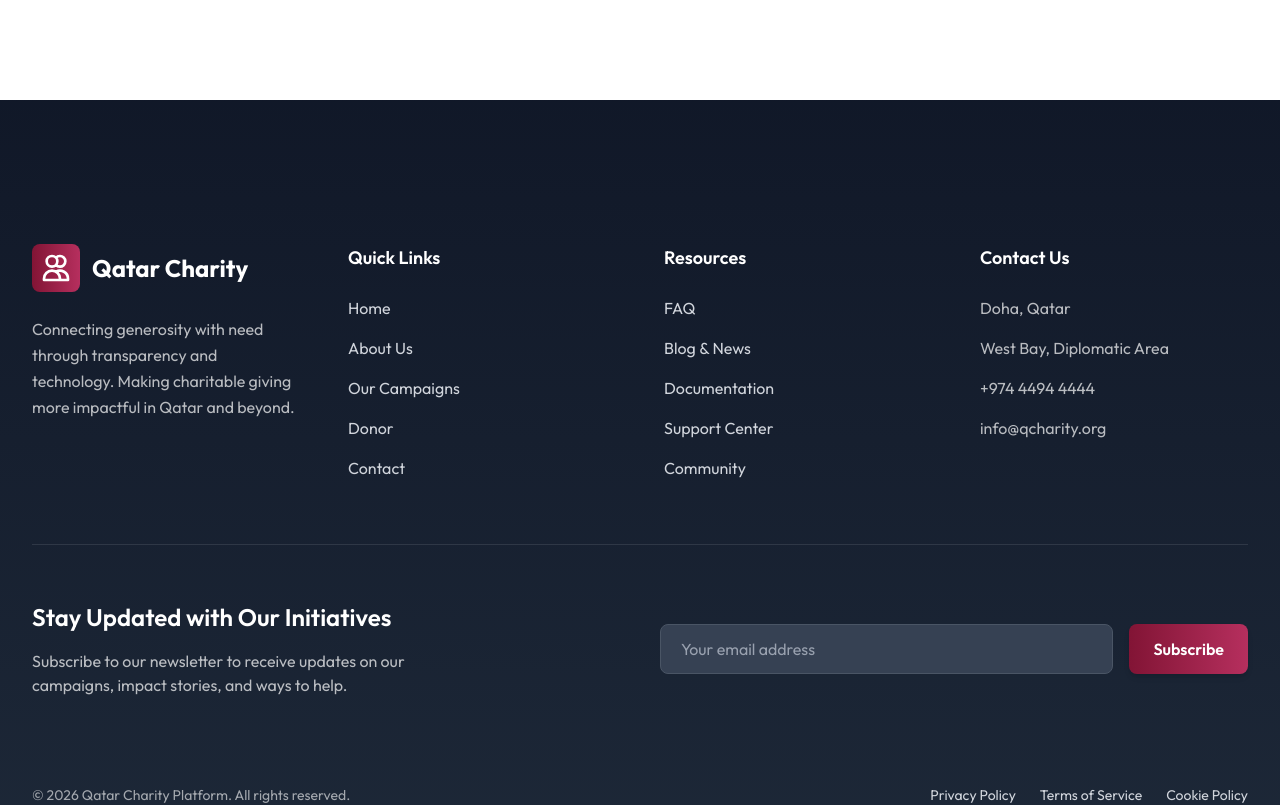
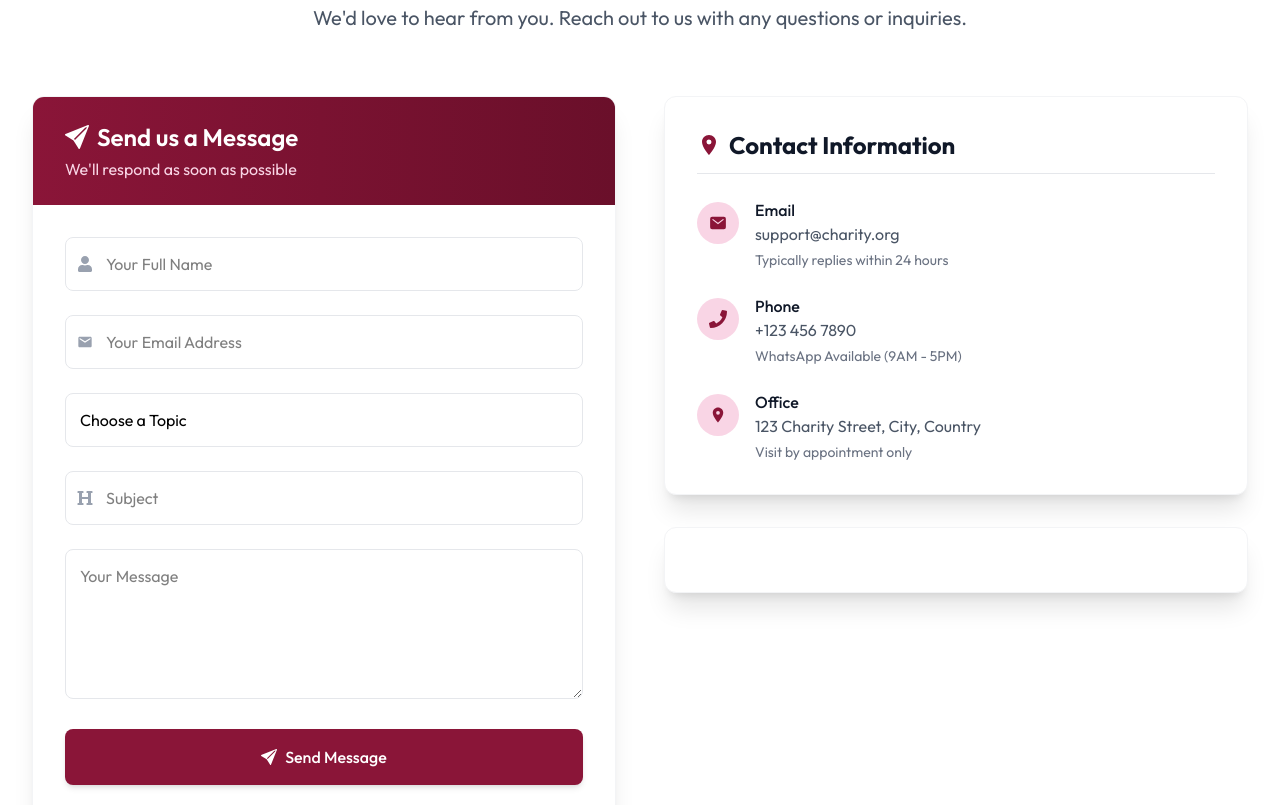
Before and after one commit to Moeen999/charityblushtask, a React (Vite) app: page /contact in a window 1280 px wide. Shown: the part 940-1745 px from the top of the page. Built offline with nearby package versions, Linux system fonts and the light colour scheme.

Commit message:
Updated title in index.html for consistency; enhanced GetInTouch component with contact form and information display; added contactInfo constants for better data management.

```diff
--- a/index.html
+++ b/index.html
@@ -4,7 +4,7 @@
     <meta charset="UTF-8" />
     <link rel="icon" type="image/svg+xml" href="/vite.svg" />
     <meta name="viewport" content="width=device-width, initial-scale=1.0" />
-    <title>charityblushtask</title>
+    <title>Charity Blush</title>
   </head>
   <body>
     <div id="root"></div>
--- a/src/components/GetInTouch.jsx
+++ b/src/components/GetInTouch.jsx
@@ -1,15 +1,126 @@
+import { BsFillSendFill } from "react-icons/bs";
+import { FaUser } from "react-icons/fa";
+import { MdEmail, MdLocationOn } from "react-icons/md";
+import { FaHeading } from "react-icons/fa";
+import { contactInfo } from "../constants/content";
 
 const GetinTouch = () => {
   return (
     <>
-    <div className="text-center mb-16 aos-init aos-animate">
-        <h1 className="text-4xl font-bold text-gray-900 mb-4 font-serif aos-init aos-animate">
-            Get In Touch
+      <div className="text-center mb-16 ">
+        <h1 className="text-4xl font-bold text-gray-900 mb-4 font-serif ">
+          Get In Touch
         </h1>
-    </div>
-    <div className="grid md:grid-cols-2 gap-12"></div>
+        <p className="text-xl text-gray-600 max-w-2xl mx-auto ">
+          We'd love to hear from you. Reach out to us with any questions or
+          inquiries.
+        </p>
+      </div>
+
+      <div className="grid md:grid-cols-2 gap-12">
+        <div className="bg-white rounded-xl shadow-xl overflow-hidden border border-gray-100 transition-all duration-300 hover:shadow-2xl sm:h-[115vh] ">
+          <div className="bg-linear-to-r from-[#8A1538] to-[#6A0F2A] py-6 px-8">
+            <h2 className="text-white text-2xl font-semibold flex items-center gap-2">
+              <BsFillSendFill className="text-white" />
+              Send us a Message
+            </h2>
+            <p class="text-[#F9D5E5] mt-1">We'll respond as soon as possible</p>
+          </div>
+
+          <form className="p-8 space-y-6">
+            <div className="relative">
+              <div className="absolute inset-y-0 left-0 flex items-center pl-3 pointer-events-none">
+                <FaUser className="text-gray-400" />
+              </div>
+              <input
+                type="text"
+                placeholder="Your Full Name"
+                required
+                className="w-full border border-gray-200 rounded-lg pl-10 p-3.5 focus:outline-none focus:ring-2 focus:ring-[#8A1538]/30 transition-all duration-300"
+              />
+            </div>
+            <div className="relative">
+              <div className="absolute inset-y-0 left-0 flex items-center pl-3 pointer-events-none">
+                <MdEmail className="text-gray-400" />
+              </div>
+              <input
+                type="email"
+                placeholder="Your Email Address"
+                required
+                className="w-full border border-gray-200 rounded-lg pl-10 p-3.5 focus:outline-none focus:ring-2 focus:ring-[#8A1538]/30 transition-all duration-300"
+              />
+            </div>
+            <select className="w-full border border-gray-200 rounded-lg p-3.5 focus:outline-none focus:ring-2 focus:ring-[#8A1538]/30 transition-all duration-300 bg-white appearance-none">
+              {[
+                "Choose a Topic",
+                "Donation Support",
+                "Receipts",
+                "Campaign Info",
+                "General Inquiry",
+              ].map((val, index) => {
+                return (
+                  <option value={val} key={index}>
+                    {val}
+                  </option>
+                );
+              })}
+            </select>
+            <div className="relative">
+              <div className="absolute inset-y-0 left-0 flex items-center pl-3 pointer-events-none">
+                <FaHeading className="text-gray-400" />
+              </div>
+              <input
+                type="text"
+                placeholder="Subject"
+                className="w-full border border-gray-200 rounded-lg pl-10 p-3.5 focus:outline-none focus:ring-2 focus:ring-[#8A1538]/30 transition-all duration-300"
+                required
+              />
+            </div>
+            <textarea
+              className="w-full border border-gray-200 rounded-lg p-3.5 focus:outline-none focus:ring-2 focus:ring-[#8A1538]/30 transition-all duration-300"
+              rows={5}
+              required
+              placeholder="Your Message"
+            ></textarea>
+            <button className="w-full bg-[#8A1538] hover:bg-[#6A0F2A] text-white py-4 rounded-lg shadow-md hover:shadow-lg transition-all duration-300 flex items-center justify-center gap-2 font-medium">
+              <BsFillSendFill className="text-white" />
+              Send Message
+            </button>
+          </form>
+        </div>
+
+        <div className="space-y-8">
+          <div className="bg-white p-8 rounded-xl shadow-xl border border-gray-100 transition-all duration-300 hover:shadow-2xl">
+            <h2 className="text-2xl font-bold text-gray-900 mb-6 pb-3 border-b border-gray-200 flex items-center gap-2">
+              <MdLocationOn className="text-[#8A1538]" />
+              Contact Information
+            </h2>
+            <ul className="space-y-6 text-gray-700">
+              {contactInfo.map((info, index) => {
+                const { title, icon: Icon, titleInfo, availability } = info;
+                return (
+                  <li key={index} className="flex items-start gap-4">
+                    <div className="bg-[#F9D5E5] p-3 rounded-full flex items-center justify-center mt-1">
+                      <Icon className="text-[#8A1538] text-lg" />
+                    </div>
+                    <div>
+                      <h3 className="font-medium text-gray-900">{title}</h3>
+                      <p className="text-gray-600">{titleInfo}</p>
+                      <p className="text-sm text-gray-500 mt-1">
+                        {availability}
+                      </p>
+                    </div>
+                  </li>
+                );
+              })}
+            </ul>
+          </div>
+
+          <div className="bg-white p-8 rounded-xl shadow-xl border border-gray-100 transition-all duration-300 hover:shadow-2xl"></div>
+        </div>
+      </div>
     </>
-  )
-}
+  );
+};
 
-export default GetinTouch
+export default GetinTouch;
--- a/src/constants/content.js
+++ b/src/constants/content.js
@@ -3,6 +3,9 @@ import { FaMagnifyingGlass } from "react-icons/fa6";
 import { HiOutlineCreditCard, HiOutlineShieldCheck } from "react-icons/hi2";
 import { HiOutlineUsers } from "react-icons/hi";
 import { HiOutlineBuildingOffice } from "react-icons/hi2";
+import { IoMail } from "react-icons/io5";
+import { FaPhone } from "react-icons/fa";
+import { MdLocationOn } from "react-icons/md";
 
 export const landingPageContent = [
   {
@@ -166,3 +169,27 @@ export const platformStakeholders = [
     ctaText: "Learn About Oversight",
   },
 ];
+
+export const contactInfo = [
+  {
+    id: 1,
+    icon: IoMail,
+    title: "Email",
+    titleInfo: "support@charity.org",
+    availability: "Typically replies within 24 hours",
+  },
+  {
+    id: 2,
+    icon: FaPhone,
+    title: "Phone",
+    titleInfo: "+123 456 7890",
+    availability: "WhatsApp Available (9AM - 5PM)",
+  },
+  {
+    id: 3,
+    icon: MdLocationOn,
+    title: "Office",
+    titleInfo: "123 Charity Street, City, Country",
+    availability: "Visit by appointment only",
+  },
+];
--- a/src/pages/Contact.jsx
+++ b/src/pages/Contact.jsx
@@ -22,8 +22,8 @@ const Contact = () => {
         <h1 className="text-5xl md:text-7xl font-bold leading-tight tracking-tight font-['Playfair_Display',serif] [text-shadow:0px_4px_12px_rgba(0,0,0,0.3)]">
           We'd love to <span className="text-[#F2EDE9]">hear from you</span>
         </h1>
-        <div className="w-24 h-1 bg-linear-to-r from-[#543D2E] to-[#8A1538] mx-auto my-8 rounded-full aos-init aos-animate"></div>
-        <p className="mt-6 text-xl md:text-2xl text-[#F2EDE9] leading-relaxed max-w-2xl mx-auto aos-init aos-animate">
+        <div className="w-24 h-1 bg-linear-to-r from-[#543D2E] to-[#8A1538] mx-auto my-8 rounded-full"></div>
+        <p className="mt-6 text-xl md:text-2xl text-[#F2EDE9] leading-relaxed max-w-2xl mx-auto">
           Whether it's about donations, receipts, or support — our team is here
           to help you.
           <span className="font-semibold text-[#F2B8C6] bg-linear-to-r from-[#8A1538]/30 to-[#8A1538]/10 px-2 py-1 rounded-md">
@@ -31,7 +31,7 @@ const Contact = () => {
           </span>
           .
         </p>
-        <div className="mt-12 flex flex-row justify-center gap-6 items-center aos-init aos-animate">
+        <div className="mt-12 flex flex-row justify-center gap-6 items-center">
           <Link to="/campaign">
             <button className="relative bg-linear-to-r from-[#543D2E] to-[#8A1538] text-white px-7 py-4 sm:px-10 sm:py-4 rounded-xl shadow-lg hover:shadow-2xl hover:-translate-y-1 transition-all duration-300 group overflow-hidden">
               <div className="absolute inset-0 bg-linear-to-r from-[#8A1538] to-[#543D2E] opacity-0 group-hover:opacity-100 transition-opacity duration-300 pointer-events-none"></div>
```
